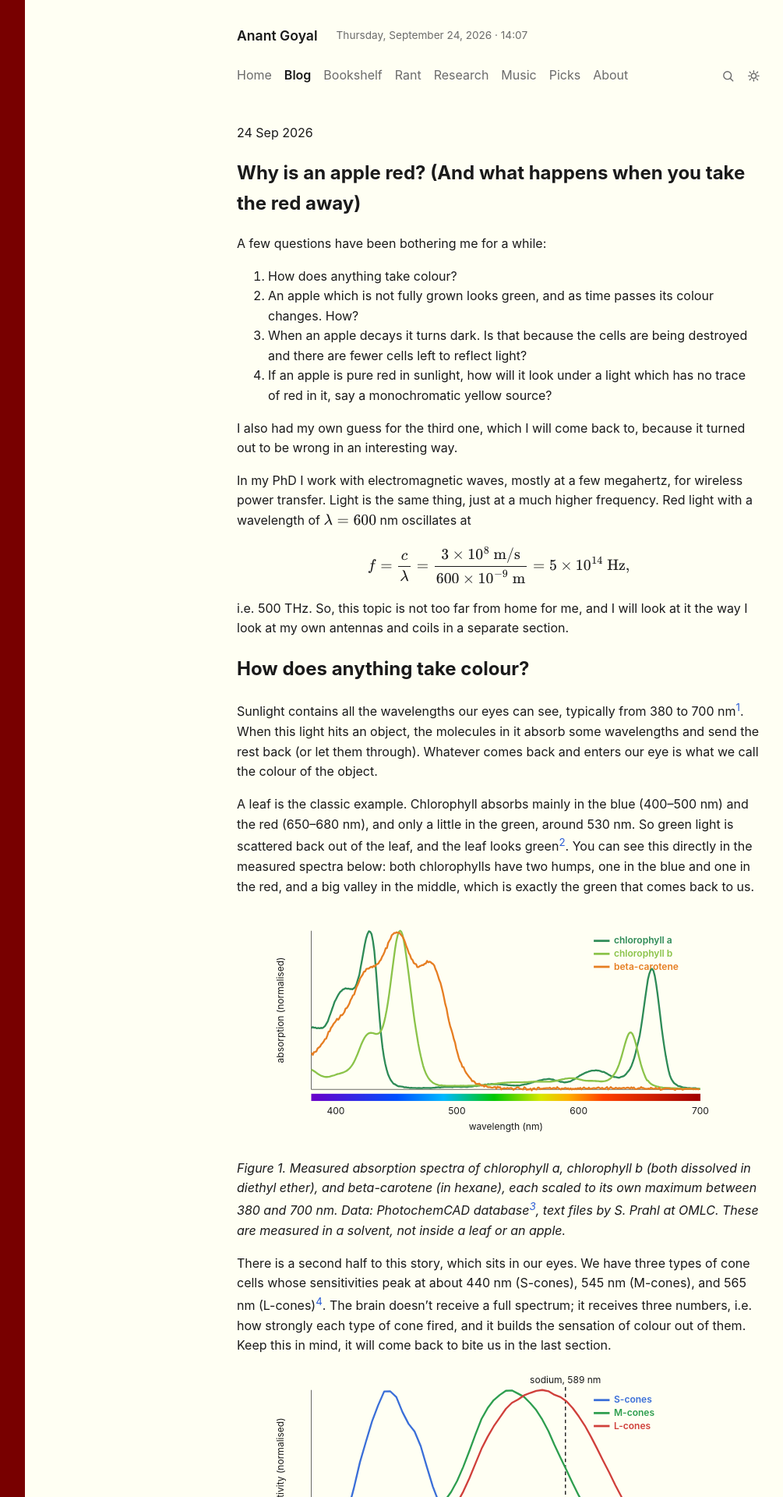
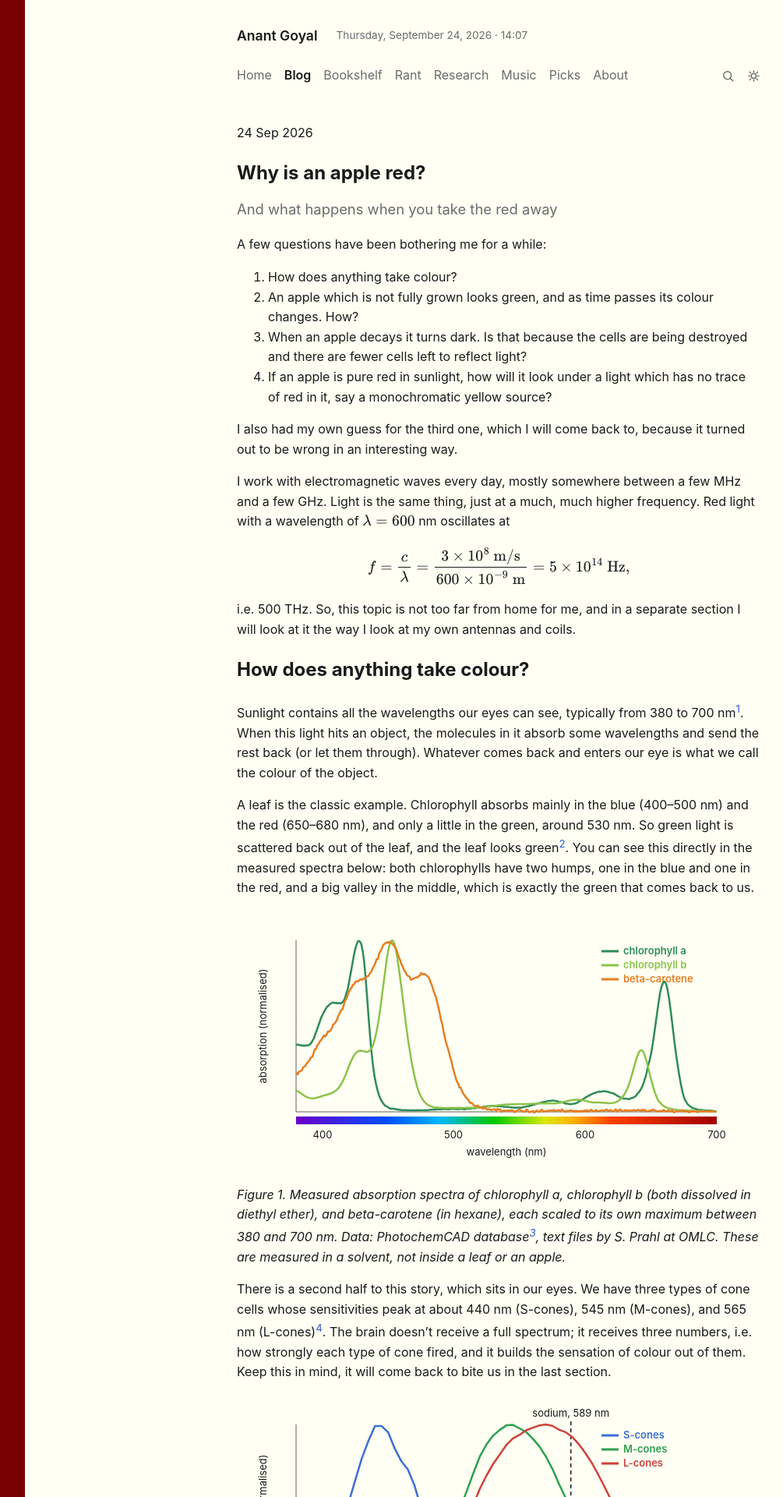
Before and after one commit to goyal-anant/goyal-anant.github.io, a Jekyll site: the page built from _posts/2026-09-24-why-is-an-apple-red.md, in a window 1280 px wide. Shown: the top 1920 px of the page at 78% size, without its empty margins (32-1037 px from the left). Built offline with Jekyll 4.4.1, drawn with Linux system fonts in a browser that asks for light colours; comment, search, counter and statistics services are not loaded.

Commit message:
Apple post: subtitle and centred figures
- post layout renders optional subtitle front matter
- centre figures and images in posts

```diff
--- a/_layouts/post.html
+++ b/_layouts/post.html
@@ -4,6 +4,7 @@ layout: default
 <article class="post">
   <p class="post-date">{{ page.date | date: "%d %b %Y" }}</p>
   <h1>{{ page.title }}</h1>
+  {% if page.subtitle %}<p class="post-subtitle">{{ page.subtitle }}</p>{% endif %}
   {{ content }}
 </article>
 <script defer src="https://cdn.jsdelivr.net/npm/mathjax@3/es5/tex-chtml.js"></script>
--- a/_posts/2026-09-24-why-is-an-apple-red.md
+++ b/_posts/2026-09-24-why-is-an-apple-red.md
@@ -1,5 +1,6 @@
 ---
-title: "Why is an apple red? (And what happens when you take the red away)"
+title: "Why is an apple red?"
+subtitle: "And what happens when you take the red away"
 ---
 A few questions have been bothering me for a while:
 
@@ -10,13 +11,13 @@ A few questions have been bothering me for a while:
 
 I also had my own guess for the third one, which I will come back to, because it turned out to be wrong in an interesting way.
 
-In my PhD I work with electromagnetic waves, mostly at a few megahertz, for wireless power transfer. Light is the same thing, just at a much higher frequency. Red light with a wavelength of $$\lambda = 600$$ nm oscillates at
+I work with electromagnetic waves every day, mostly somewhere between a few MHz and a few GHz. Light is the same thing, just at a much, much higher frequency. Red light with a wavelength of $$\lambda = 600$$ nm oscillates at
 
 $$
 f = \frac{c}{\lambda} = \frac{3 \times 10^{8}\ \text{m/s}}{600 \times 10^{-9}\ \text{m}} = 5 \times 10^{14}\ \text{Hz},
 $$
 
-i.e. 500 THz. So, this topic is not too far from home for me, and I will look at it the way I look at my own antennas and coils in a separate section.
+i.e. 500 THz. So, this topic is not too far from home for me, and in a separate section I will look at it the way I look at my own antennas and coils.
 
 ## How does anything take colour?
 
--- a/assets/css/main.scss
+++ b/assets/css/main.scss
@@ -236,6 +236,14 @@ main {
 .post { overflow-wrap: break-word; }
 /* wide display equations scroll inside themselves on phones */
 .post mjx-container[display="true"] { overflow-x: auto; overflow-y: hidden; }
+.post-subtitle {
+  margin-top: -0.5rem;
+  color: var(--muted);
+  font-size: 1.15rem;
+}
+.post figure { margin: 1.5rem auto; }
+.post figure svg,
+.post figure img { display: block; margin: 0 auto; }
 
 .post-list {
   list-style: none;
```
